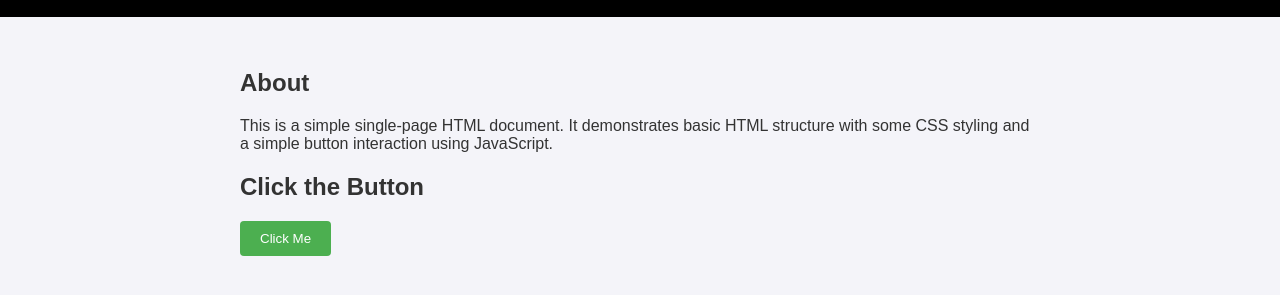
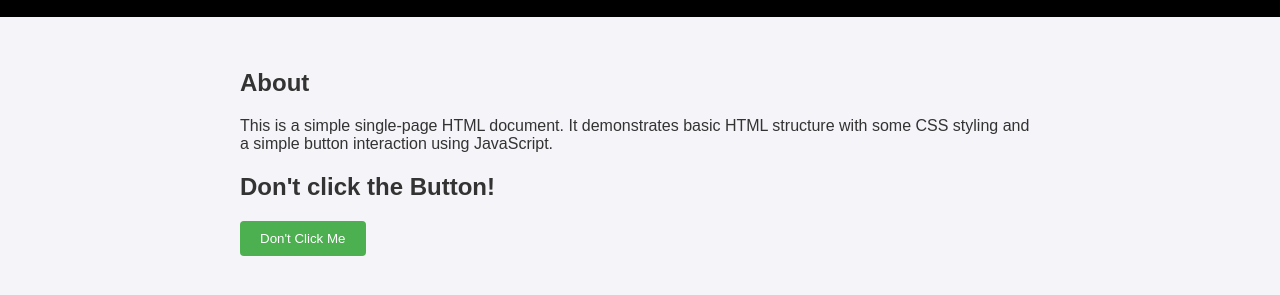
Before and after one commit to theomata/hello-world, a plain HTML site: page index.html in a window 1280 px wide. Shown: the part 95-390 px from the top of the page. Drawn offline with Linux system fonts and the light colour scheme.

Commit message:
changed the .message for index.html

```diff
--- a/index.html
+++ b/index.html
@@ -48,15 +48,15 @@
     <h2>About</h2>
     <p>This is a simple single-page HTML document. It demonstrates basic HTML structure with some CSS styling and a simple button interaction using JavaScript.</p>
 
-    <h2>Click the Button</h2>
-    <button onclick="showMessage()">Click Me</button>
+    <h2>Don't click the Button!</h2>
+    <button onclick="showMessage()">Don't Click Me</button>
 
     <p id="message"></p>
   </div>
 
   <script>
     function showMessage() {
-      document.getElementById("message").textContent = "Hello! You clicked the button.";
+      document.getElementById("message").textContent = "BUGO MAN SIGURO KA!!! AYAW E CLICK!";
     }
   </script>
 
```
